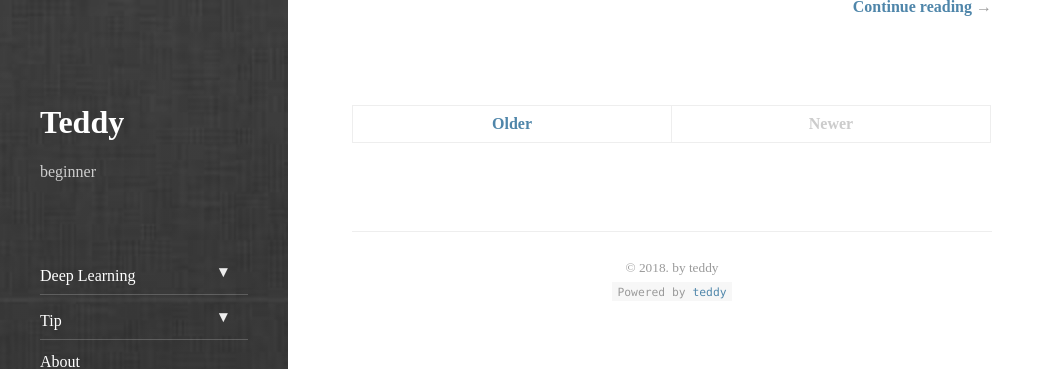
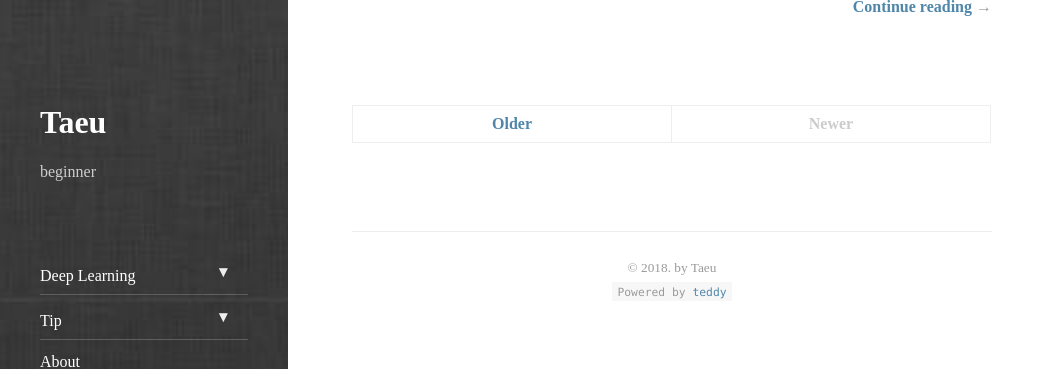
Before and after one commit to Taeu/taeu.github.io, a Jekyll site: the page built from index.html, in a window 1280 px wide and 900 px high, scrolled down 2895 px. Shown: the top 369 px of the window, without its empty margins (0-1055 px from the left). Built offline with Jekyll 4.4.1, drawn with Linux system fonts in a browser that asks for light colours; nearby versions of some CDN libraries; the list of posts is cut into pages by our own code.

Commit message:
Update _config.yml

```diff
--- a/_config.yml
+++ b/_config.yml
@@ -2,7 +2,7 @@
 #  User configuration
 # -----------------------------------------------------------------------------
 
-title:               Teddy
+title:               Taeu
 
 # The unique resource location of your page.
 # Set to `https://<username>.github.io` when hosting on GitHub Pages
@@ -51,7 +51,7 @@ google_analytics:    UA-92346434-1
 disqus_shortname:    taeu-1
 
 # This text will appear in the footer of every page. Markdown enabled.
-copyright:           '&copy; 2018. by teddy'
+copyright:           '&copy; 2018. by Taeu'
 
 # Format of the permalinks
 permalink:           pretty
```
